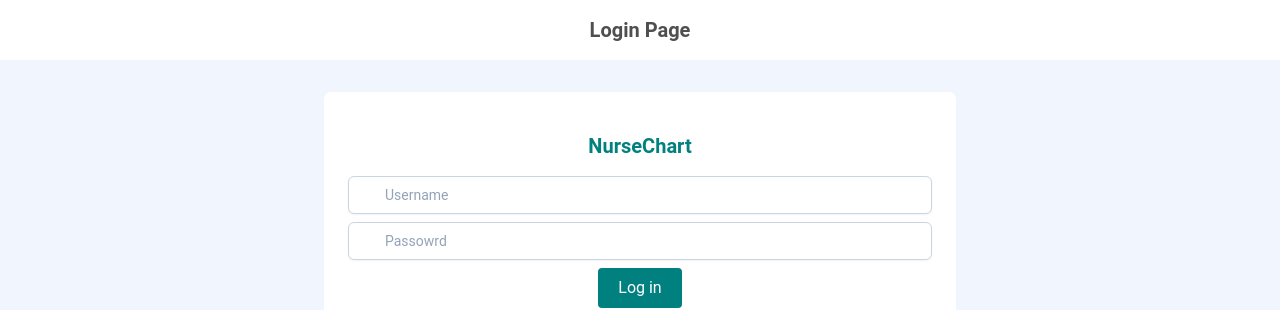
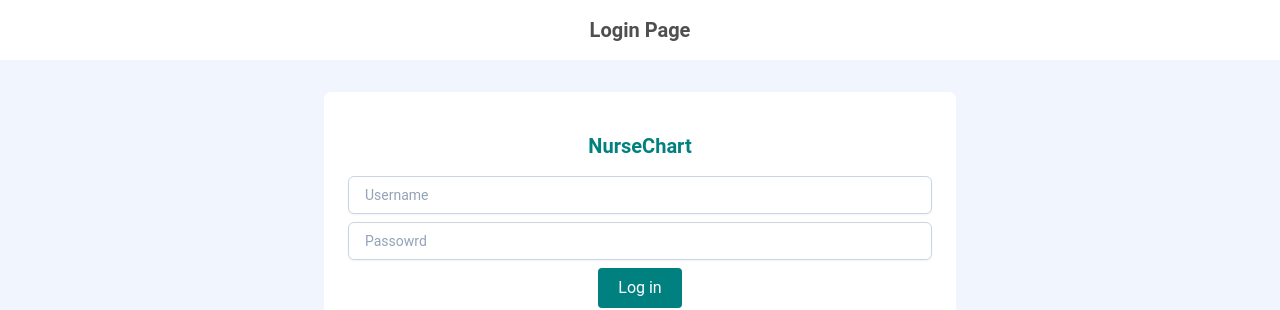
Before and after one commit to Muhammad-Yaqoob-4110/NurseChart, a React (Create React App) app in the folder client/: page /login in a window 1280 px wide. Shown: the top 310 px of the page. Built offline with nearby package versions, Linux system fonts and the light colour scheme; no server answers.

Commit message:
Add Show and Hide Password

```diff
--- a/client/src/components/login.jsx
+++ b/client/src/components/login.jsx
@@ -187,7 +187,7 @@ class Login extends Component {
                                         <span className="absolute inset-y-0 left-0 flex items-center pl-2">
                                             <svg className="h-5 w-5 fill-slate-300" viewBox="0 0 20 20"></svg>
                                         </span>
-                                        <input className="placeholder:text-slate-400 block bg-white w-full border border-slate-300 rounded-md py-2 pl-9 pr-3 shadow-sm focus:outline-none focus:border-[#00817FFF] focus:ring-[#00817FFF] focus:ring-1 sm:text-sm" placeholder="Username" type="text" name="username" value={this.state.user.username} onChange={this.handleChange} />
+                                        <input className="placeholder:text-slate-400 block bg-white w-full border border-slate-300 rounded-md py-2 pl-4 pr-3 shadow-sm focus:outline-none focus:border-[#00817FFF] focus:ring-[#00817FFF] focus:ring-1 sm:text-sm" placeholder="Username" type="text" name="username" value={this.state.user.username} onChange={this.handleChange} />
                                     </label>
                                     {this.state.errors.username && (
                                         <div className="text-sm text-red-600">{this.state.errors.username}</div>
@@ -197,7 +197,7 @@ class Login extends Component {
                                         <span className="absolute inset-y-0 left-0 flex items-center pl-2">
                                             <svg className="h-5 w-5 fill-slate-300" viewBox="0 0 20 20"></svg>
                                         </span>
-                                        <input className=" placeholder:text-slate-400 block bg-white w-full border border-slate-300 rounded-md py-2 pl-9 pr-3 shadow-sm focus:outline-none focus:border-[#00817FFF] focus:ring-[#00817FFF] focus:ring-1 sm:text-sm" placeholder="Passowrd" type="text" name="password" value={this.state.user.password} onChange={this.handleChange} />
+                                        <input className=" placeholder:text-slate-400 block bg-white w-full border border-slate-300 rounded-md py-2 pl-4 pr-3 shadow-sm focus:outline-none focus:border-[#00817FFF] focus:ring-[#00817FFF] focus:ring-1 sm:text-sm" placeholder="Passowrd" type="password" name="password" value={this.state.user.password} onChange={this.handleChange} />
                                     </label>
                                     {this.state.errors.password && (
                                         <div className="text-sm text-red-600">{this.state.errors.password}</div>
```
